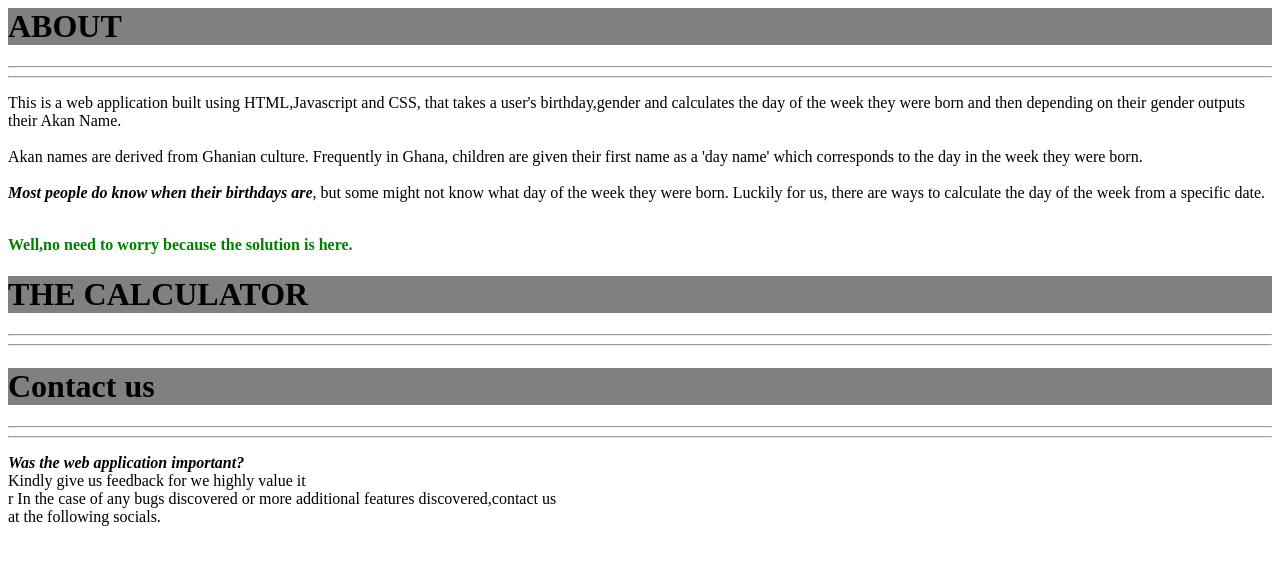
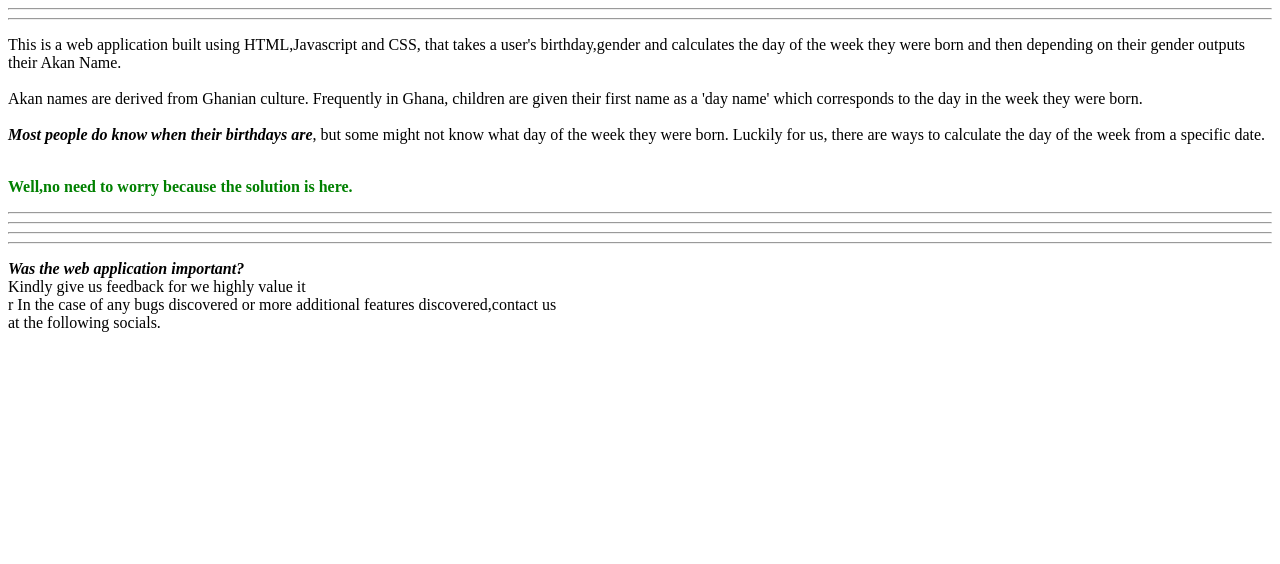
Before and after one commit to Joshua-254/weektwo, a plain HTML site: page index.html in a window 1280 px wide. Drawn offline with nearby package versions, Linux system fonts and the light colour scheme.

```diff
--- a/index.html
+++ b/index.html
@@ -6,7 +6,7 @@
 <body>
 
 	<!--About or explanation section about the web program-->
-	<h1 style="background-color:grey;">ABOUT</h1>
+
 	<hr><hr>
 	<p>
 		This is a web application built using HTML,Javascript and CSS, that takes a user's birthday,gender and calculates the day of the week they were born and then depending on their gender outputs their Akan Name.<br>
@@ -18,10 +18,10 @@
 		<b><p style="color:green;">Well,no need to worry because the solution is here.</p></b>
 	</p>
 	<!--Year week calculator-->
-	<h1 style="background-color:grey;">THE CALCULATOR</h1>
+
 	<hr><hr>
+
 	<!--socials section-->
-	<h1 style="background-color:grey;">Contact us</h1>
 	<hr><hr>
 	<p><b><i>Was the web application important?</i></b><br>
 		Kindly give us feedback for we highly value it </br> r In the case of any bugs discovered or more additional features discovered,contact us <br>at the following socials.</p>
```
